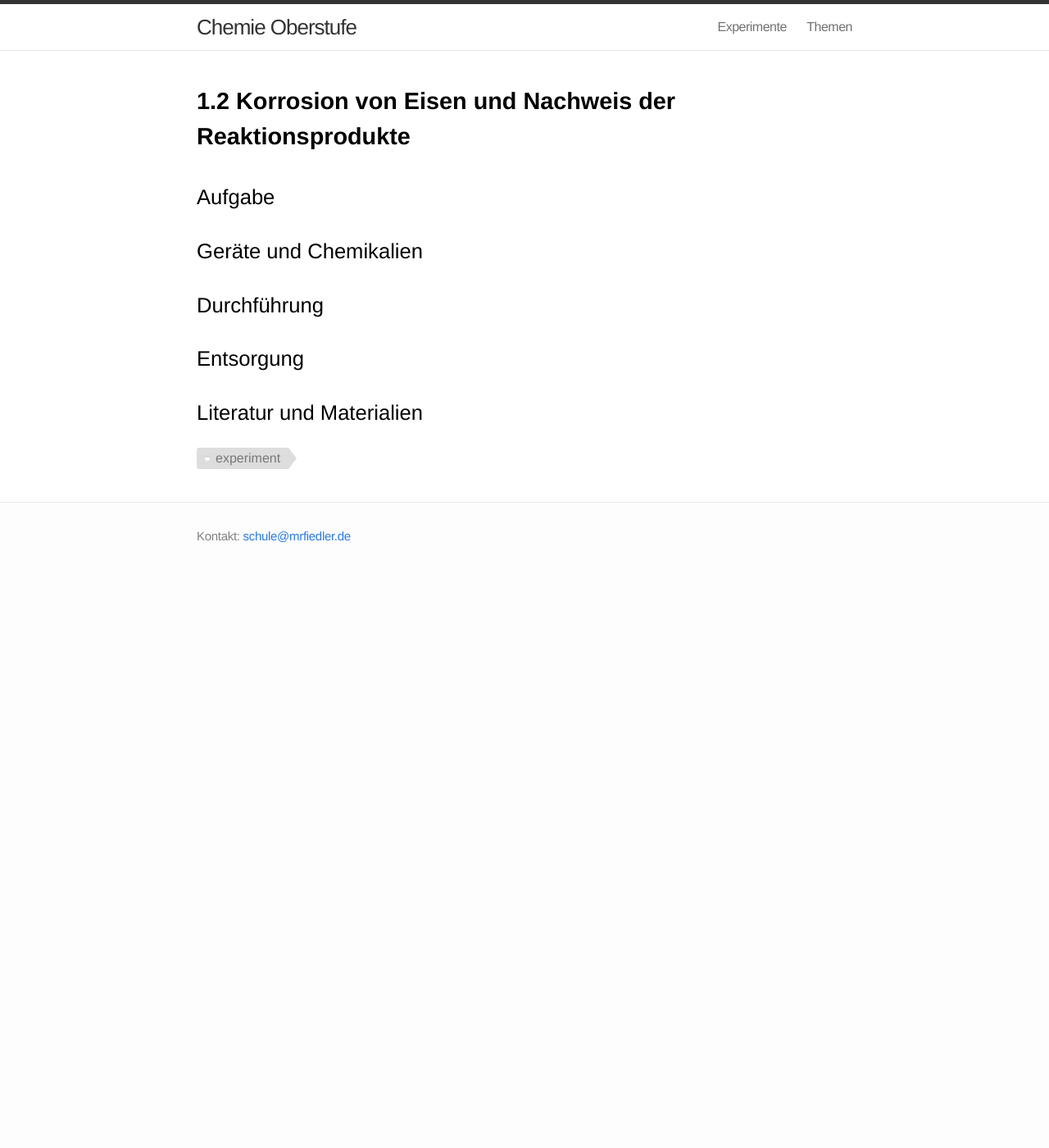
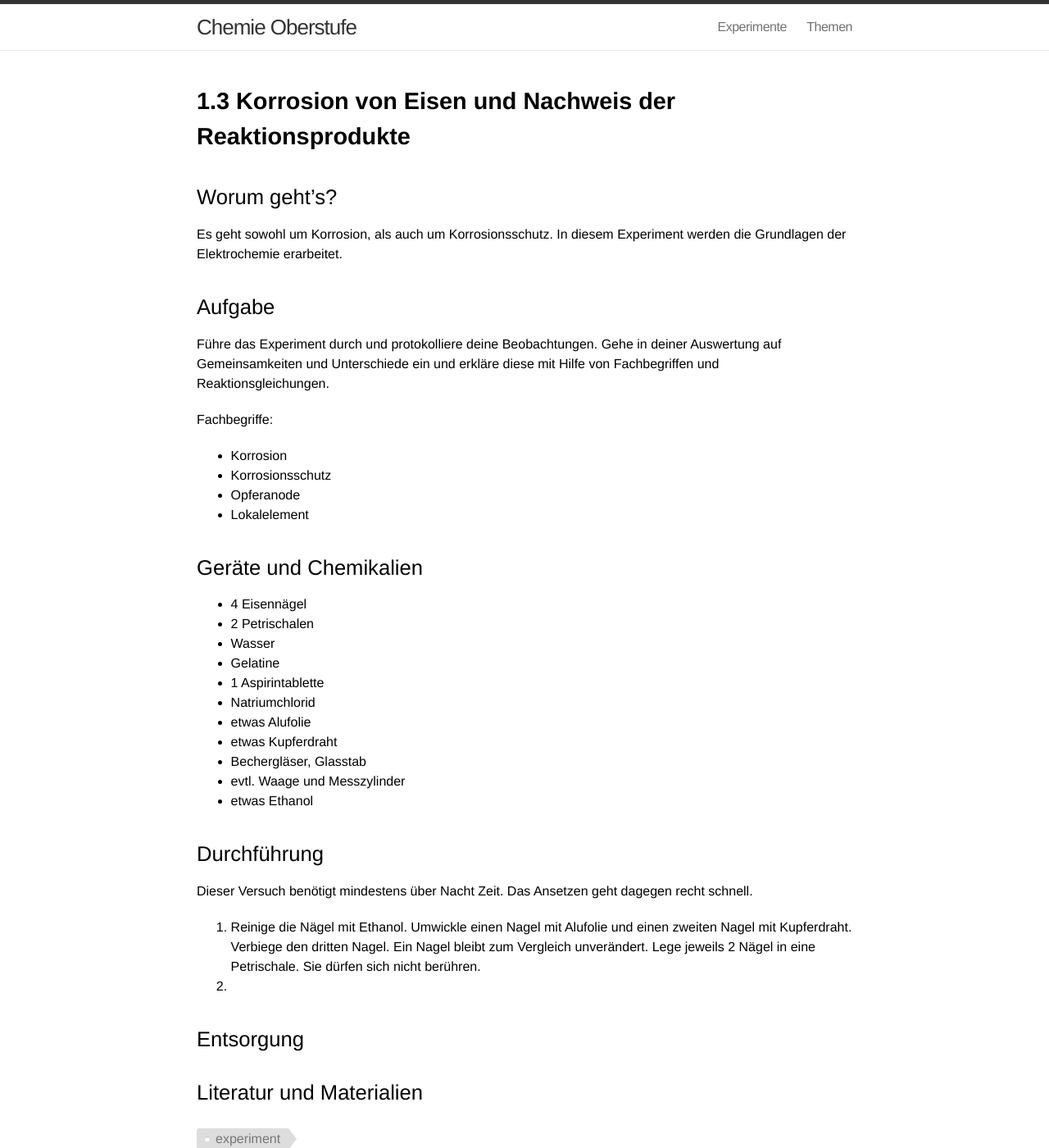
Before and after one commit to chemie-oberstufe/chemie-oberstufe.github.io, a Jekyll site: the page built from experimente/korrosion_von_eisen.md, in a window 1280 px wide and 1400 px high. Shown: the whole window at 82% size. Built offline with Jekyll 4.4.1, drawn with Linux system fonts in a browser that asks for light colours.

```diff
--- a/experimente/korrosion_von_eisen.md
+++ b/experimente/korrosion_von_eisen.md
@@ -1,15 +1,43 @@
 ---
-title: 1.2 Korrosion von Eisen und Nachweis der Reaktionsprodukte
+title: 1.3 Korrosion von Eisen und Nachweis der Reaktionsprodukte
 layout: page
 showinmenu: false
 tags: [experiment]
 ---
+## Worum geht's?
+
+Es geht sowohl um Korrosion, als auch um Korrosionsschutz. In diesem Experiment werden die Grundlagen der Elektrochemie erarbeitet.
 
 ## Aufgabe
 
+Führe das Experiment durch und protokolliere deine Beobachtungen. Gehe in deiner Auswertung auf Gemeinsamkeiten und Unterschiede ein und erkläre diese mit Hilfe von Fachbegriffen und Reaktionsgleichungen.
+
+Fachbegriffe:
+- Korrosion
+- Korrosionsschutz
+- Opferanode
+- Lokalelement
+
 ## Geräte und Chemikalien
 
+- 4 Eisennägel
+- 2 Petrischalen
+- Wasser
+- Gelatine
+- 1 Aspirintablette
+- Natriumchlorid
+- etwas Alufolie
+- etwas Kupferdraht
+- Bechergläser, Glasstab
+- evtl. Waage und Messzylinder
+- etwas Ethanol
+
 ## Durchführung
+
+Dieser Versuch benötigt mindestens über Nacht Zeit. Das Ansetzen geht dagegen recht schnell.
+
+1. Reinige die Nägel mit Ethanol. Umwickle einen Nagel mit Alufolie und einen zweiten Nagel mit Kupferdraht. Verbiege den dritten Nagel. Ein Nagel bleibt zum Vergleich unverändert. Lege jeweils 2 Nägel in eine Petrischale. Sie dürfen sich nicht berühren.
+2.
 
 ## Entsorgung
 
```
Also changed, not shown: experimente/redoxreaktionen_von_eisen_und_mangan.md (+13 -0 lines), themen/redoxreaktionen.md (+1 -1 lines).
